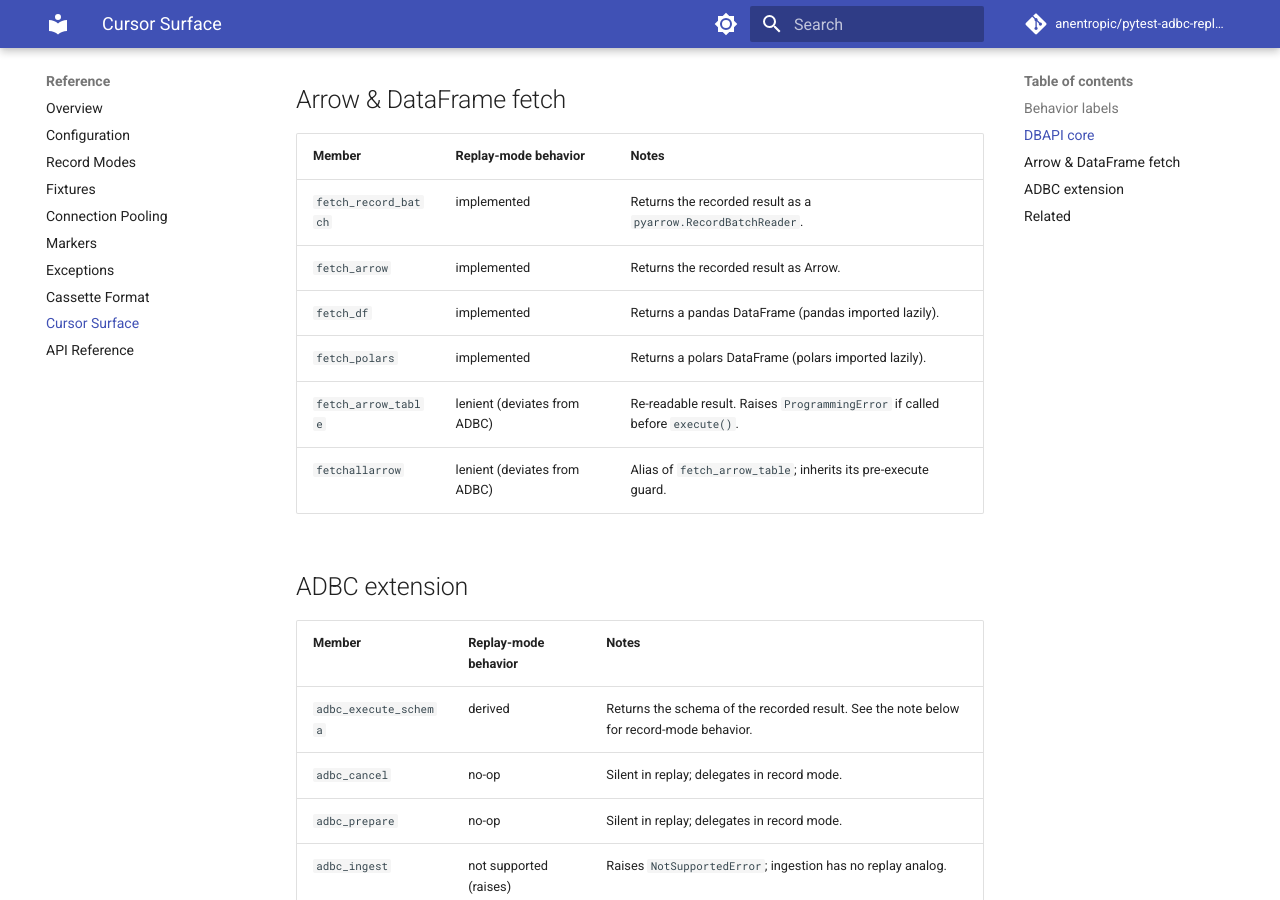
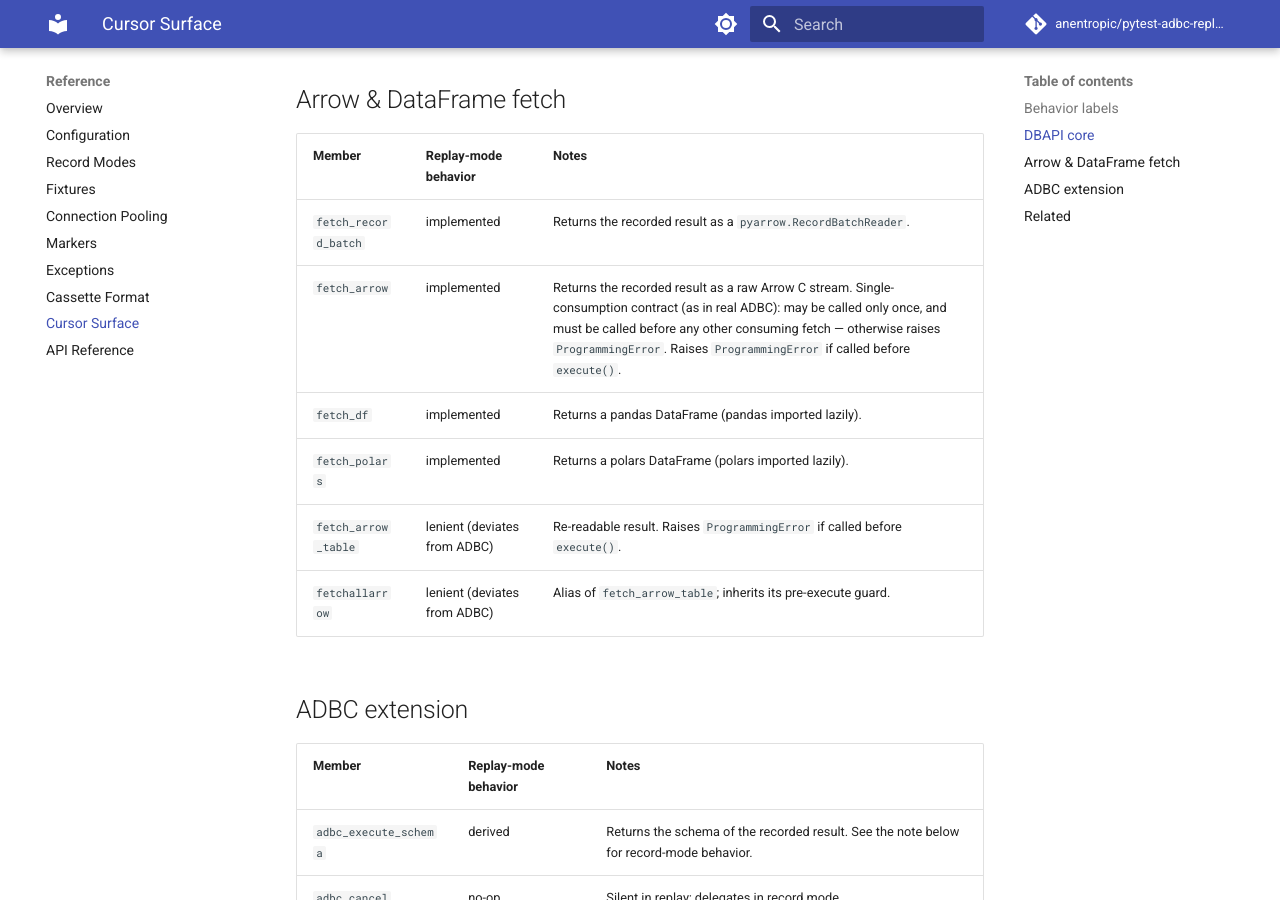
Before and after one commit to anentropic/pytest-adbc-replay, an MkDocs documentation site: the page built from docs/src/reference/cursor-surface.md, in a window 1280 px wide and 900 px high, scrolled down 1834 px. Built offline with MkDocs 1.6.1 and Material for MkDocs 9.7.7, drawn with Linux system fonts in a browser that asks for light colours; comment, search, counter and statistics services are not loaded.

Commit message:
docs(04): bump version to 1.1.0 + document fetch_arrow constraints
Address Copilot PR review on #22:
- Bump package version 1.0.0 -> 1.1.0 (pyproject.toml + uv.lock) to match the
  v1.1.0 CHANGELOG entry, so a published build's metadata reflects the documented
  breaking changes.
- cursor-surface.md: the fetch_arrow row now documents its single-consumption
  contract (call-once, must be the first consumer) and the pre-execute() guard.

Co-Authored-By: Claude Opus 4.8 <noreply@anthropic.com>
(cherry picked from commit 618295c18117c57986a771a009cdc8766e238e4f)

```diff
--- a/docs/src/reference/cursor-surface.md
+++ b/docs/src/reference/cursor-surface.md
@@ -48,7 +48,7 @@ Each member carries one of five labels:
 | Member | Replay-mode behavior | Notes |
 |---|---|---|
 | `fetch_record_batch` | implemented | Returns the recorded result as a `pyarrow.RecordBatchReader`. |
-| `fetch_arrow` | implemented | Returns the recorded result as Arrow. |
+| `fetch_arrow` | implemented | Returns the recorded result as a raw Arrow C stream. Single-consumption contract (as in real ADBC): may be called only once, and must be called before any other consuming fetch — otherwise raises `ProgrammingError`. Raises `ProgrammingError` if called before `execute()`. |
 | `fetch_df` | implemented | Returns a pandas DataFrame (pandas imported lazily). |
 | `fetch_polars` | implemented | Returns a polars DataFrame (polars imported lazily). |
 | `fetch_arrow_table` | lenient (deviates from ADBC) | Re-readable result. Raises `ProgrammingError` if called before `execute()`. |
--- a/pyproject.toml
+++ b/pyproject.toml
@@ -1,6 +1,6 @@
 [project]
 name = "pytest-adbc-replay"
-version = "1.0.0"
+version = "1.1.0"
 description = "pytest plugin to record and replay ADBC database queries"
 readme = "README.md"
 authors = [
```
Also changed, not shown: 1 other file.
